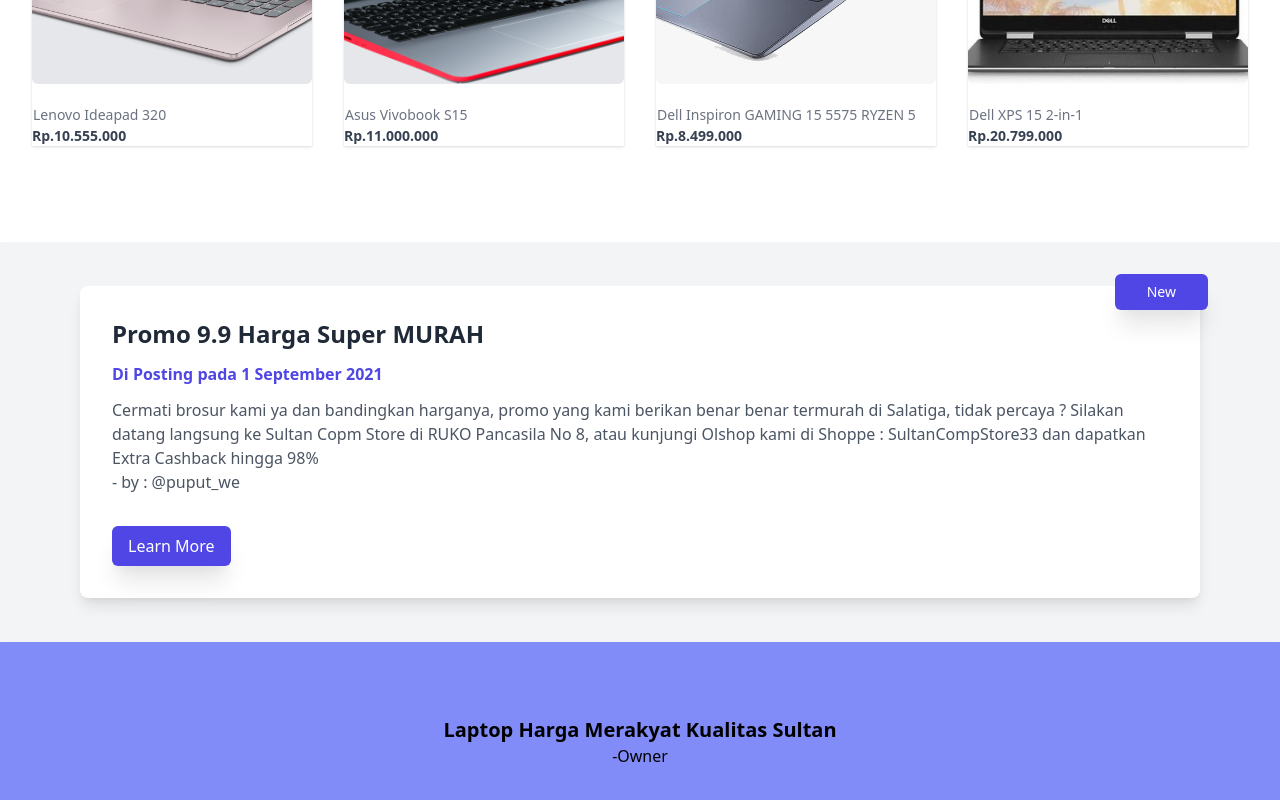
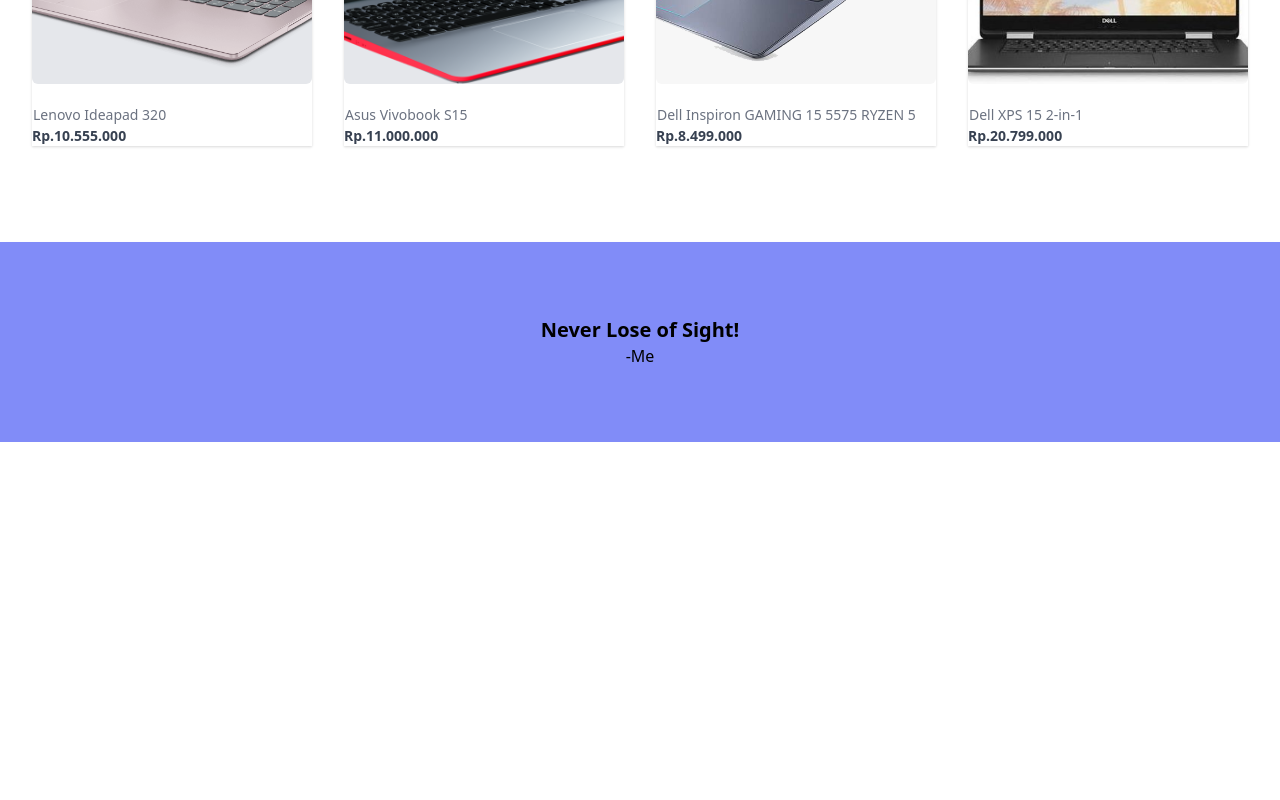
Before and after one commit to RafliArsya/Tugas_PraktikumRPLBK_Mod2_Kel33, a React (Create React App) app: page / in a window 1280 px wide. Shown: the part 902-1702 px from the top of the page. After the commit the page ends 1344 px from the top, so only its background shows below. Built offline with nearby package versions, Linux system fonts and the light colour scheme.

Commit message:
Update Component CardInfo

```diff
--- a/src/components/CardInfo/index.js
+++ /dev/null
@@ -1,20 +0,0 @@
-import React from "react";
-export default function CardInfo(props) {
-const { title, info, tglPost, author } = props;
-return (
-<div class="flex flex-col bg-gray-100 flex items-center justify-center shadow-md" style={{ height: "400px" }}>
-  <div class="containter mx-auto px-20">
-    <div class="bg-white p-8 rounded-lg shadow-lg relative hover:shadow-2xl transition duration-500">
-      <h1 class="text-2xl text-gray-800 font-semibold mb-3">{title}</h1>
-      <p class="text-1xl text-indigo-600 font-semibold mb-3">Di Posting pada {tglPost}</p>
-      <p class="text-gray-600 leading-6 tracking-normal">{info}</p>
-      <p class="text-gray-600 leading-6 tracking-normal">- by : {author}</p>
-  <button class="py-2 px-4 mt-8 bg-indigo-600 text-white rounded-md shadow-xl">Learn  More</button>
-      <div>
-        <span class="absolute py-2 px-8 text-sm text-white top-0 right-0 bg-indigo-600 rounded-md transform translate-x-2 -translate-y-3 shadow-xl">New</span>
-      </div>
-    </div>
-  </div>
-</div>
-);
-}
--- a/src/index.js
+++ b/src/index.js
@@ -2,29 +2,22 @@
 import ReactDOM from 'react-dom';
 import './index.css';
 import App from './App';
-import reportWebVitals from './reportWebVitals';
 
 import data from './data.json';
 import CardList from './components/CardList';
-import CardInfo from "./components/CardInfo";
 import Quotes from "./components/Quotes";
 
-const quotes = "Laptop Harga Merakyat Kualitas Sultan";
-const author = "@puput_we";
+//import Gambar from './assets/img/nil.gif';
+const quotes = "Never Lose of Sight!";
 
+
+//import reportWebVitals from './reportWebVitals';
 
 ReactDOM.render(
   <React.StrictMode>
     <App />
     <CardList data={data} />
-    <CardInfo
-    title="Promo 9.9 Harga Super MURAH"
-    tglPost="1 September 2021"
-    info="Cermati brosur kami ya dan bandingkan harganya, promo yang kami berikan benar benar termurah di Salatiga,
-    tidak percaya ? Silakan datang langsung ke Sultan Copm Store di RUKO Pancasila No 8, atau kunjungi Olshop kami di Shoppe : SultanCompStore33 dan dapatkan Extra Cashback hingga 98%"
-    author={author}
-    />
-    <Quotes author="Owner" quotes={quotes} />
+    <Quotes author="Me" quotes={quotes} />
   </React.StrictMode>,
   document.getElementById('root')
 );
@@ -32,4 +25,4 @@
 // If you want to start measuring performance in your app, pass a function
 // to log results (for example: reportWebVitals(console.log))
 // or send to an analytics endpoint. Learn more: https://bit.ly/CRA-vitals
-reportWebVitals();
+//reportWebVitals();
```
